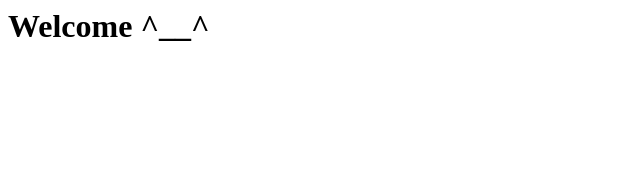
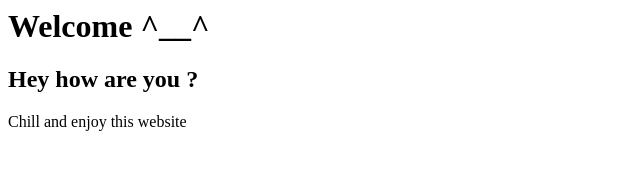
Before and after one commit to ashutoshjv661/ashutoshjv661.github.io, a plain HTML site: page index.html in a window 1280 px wide. Shown: the whole page, without its empty margins (0-640 px from the left). Drawn offline with Linux system fonts and the light colour scheme.

Commit message:
Initialize

```diff
--- a/index.html
+++ b/index.html
@@ -6,5 +6,7 @@
     </head>
     <body>
         <h1> Welcome ^__^ </h1>
+        <h2>Hey how are you ?</h2>
+        <p> Chill and enjoy this website </p>
     </body>
 </html>
```
